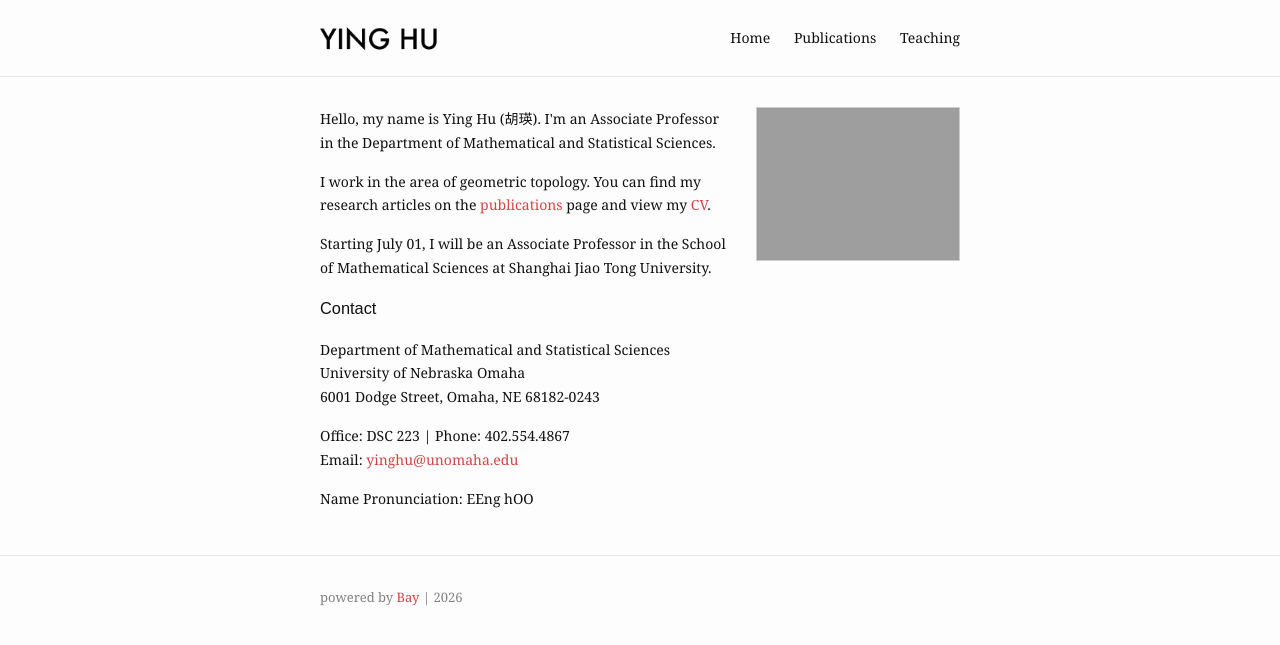
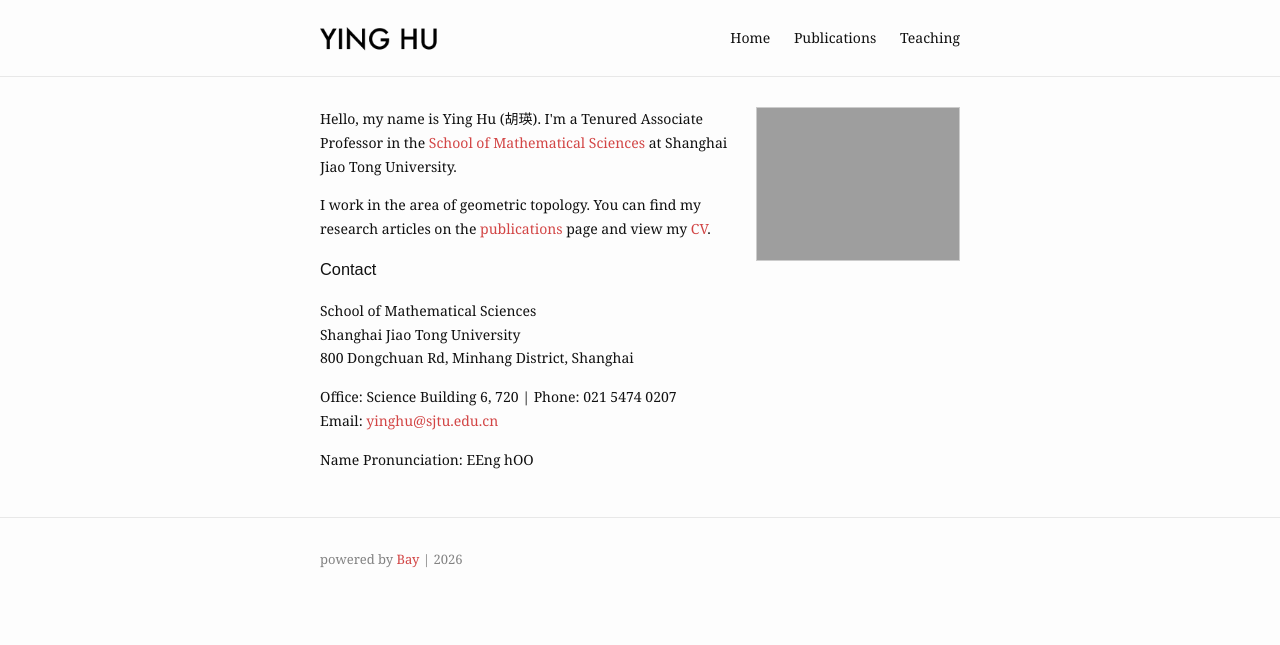
Before and after one commit to yinghu-math/yinghu-math.github.io, a Jekyll site: the page built from index.md, in a window 1280 px wide. Shown: the top 645 px of the page. Built offline with Jekyll 4.4.1, drawn with Linux system fonts in a browser that asks for light colours.

Commit message:
update contact info

```diff
--- a/index.md
+++ b/index.md
@@ -5,11 +5,9 @@ profile_picture:
   alt: website picture
 ---
 
-<p>Hello, my name is Ying Hu (胡瑛). I'm an Associate Professor in the Department of Mathematical and Statistical Sciences. </p>
+<p>Hello, my name is Ying Hu (胡瑛). I'm a Tenured Associate Professor in the <a href="https://math.sjtu.edu.cn/Default/index/">School of Mathematical Sciences</a> at Shanghai Jiao Tong University. </p>
 
 <p>I work in the area of geometric topology. You can find my research articles on the <a href="/research">publications</a> page and view my <a href="/assets/files/CV.pdf" target="_blank">CV</a>.</p>
-
-Starting July 01, I will be an Associate Professor in the School of Mathematical Sciences at Shanghai Jiao Tong University.
 
 <!--
 <ul>
@@ -24,13 +22,13 @@ Starting July 01, I will be an Associate Professor in the School of Mathematical
 <!-- <p>My research is partially supported by NSF grant DMS-2409398.</p> -->
 
 <h3>Contact</h3>
-<p>Department of Mathematical and Statistical Sciences<br>
-University of Nebraska Omaha<br>
-6001 Dodge Street, Omaha, NE 68182-0243
+<p>School of Mathematical Sciences<br>
+Shanghai Jiao Tong University<br>
+800 Dongchuan Rd, Minhang District, Shanghai
 </p>
 
 <p>
-Office: DSC 223 | Phone: 402.554.4867<br>
-Email: <a href="mailto:yinghu@unomaha.edu">yinghu@unomaha.edu</a> <br>
+Office: Science Building 6, 720 | Phone: 021 5474 0207 <br>
+Email: <a href="mailto:yinghu@sjtu.edu.cn">yinghu@sjtu.edu.cn</a> <br>
 </p>
 <p> Name Pronunciation: EEng hOO </p>
```
Also changed, not shown: teaching.md (+6 -4 lines).
